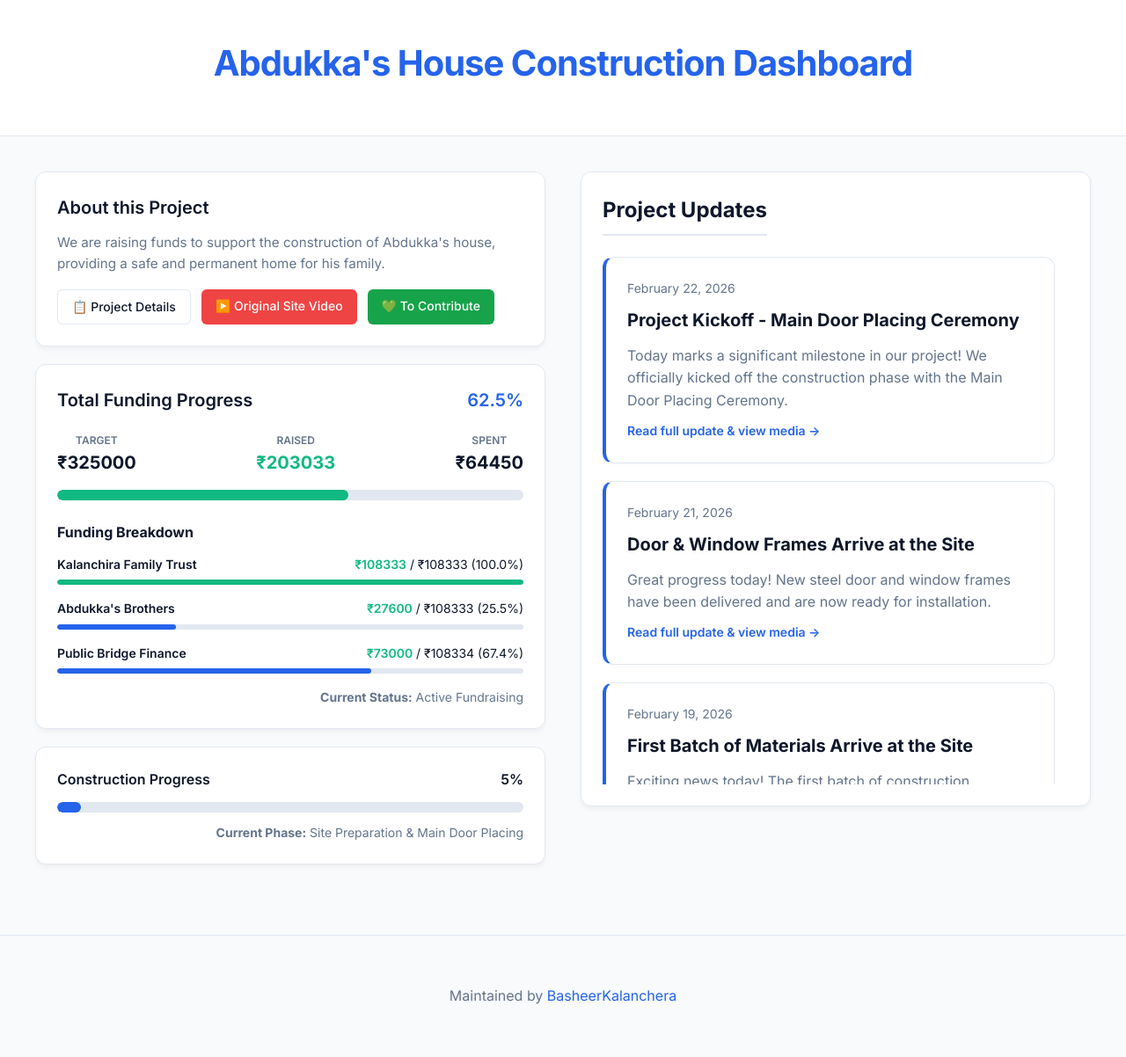
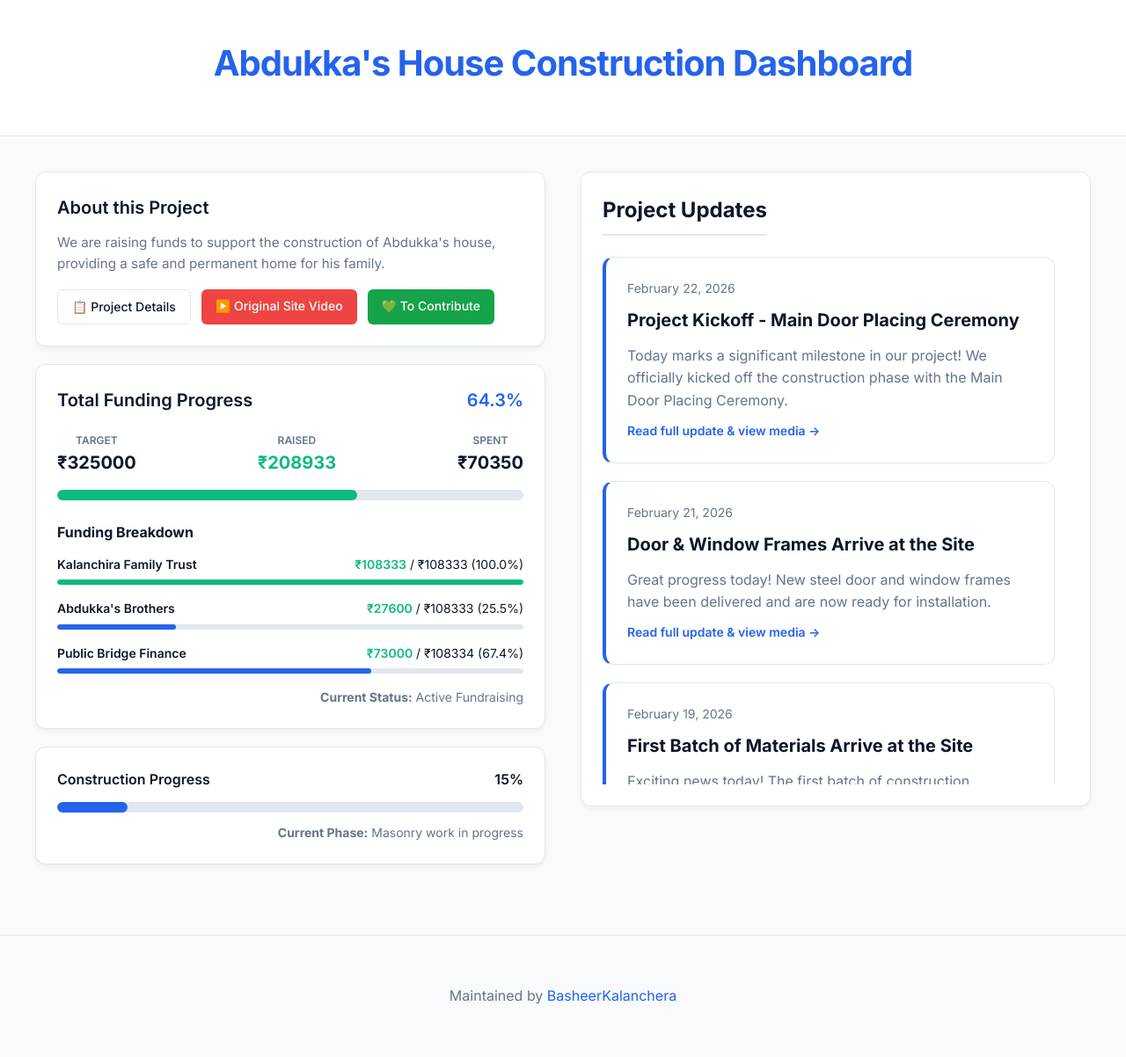
Before and after one commit to BasheerKalanchera/project-amanah, a Jekyll site: the page built from index.html, in a window 1280 px wide. Shown: the whole page at 88% size. Built offline with Jekyll 4.4.1, drawn with Linux system fonts in a browser that asks for light colours.

Commit message:
FIX: Updated Finances.yml and project.yml files to add today's expenses and progress

```diff
--- a/_data/finances.yml
+++ b/_data/finances.yml
@@ -1,6 +1,6 @@
 target: 325000
-raised: 203033
-spent: 64450
+raised: 208933
+spent: 70350
 current_status: "Active Fundraising"
 breakdown:
   - name: "Kalanchira Family Trust"
--- a/_data/project.yml
+++ b/_data/project.yml
@@ -1,2 +1,2 @@
-completion_percentage: 5
-current_phase: "Site Preparation & Main Door Placing"
+completion_percentage: 15
+current_phase: "Masonry work in progress"
```
